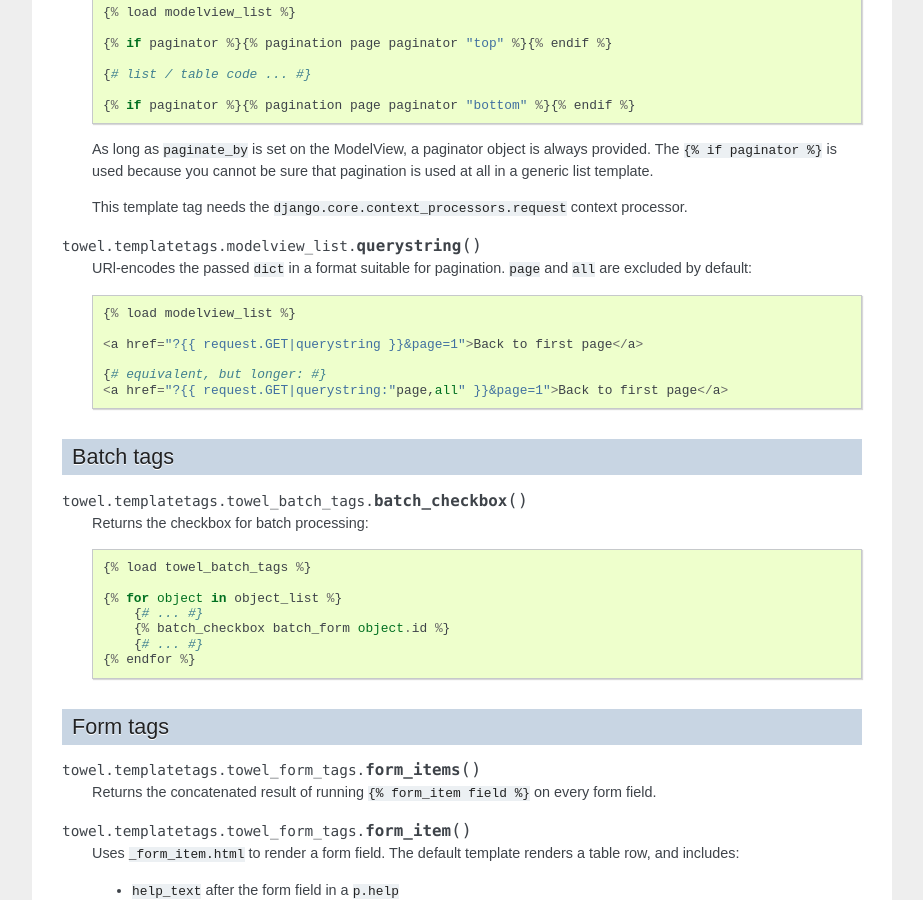
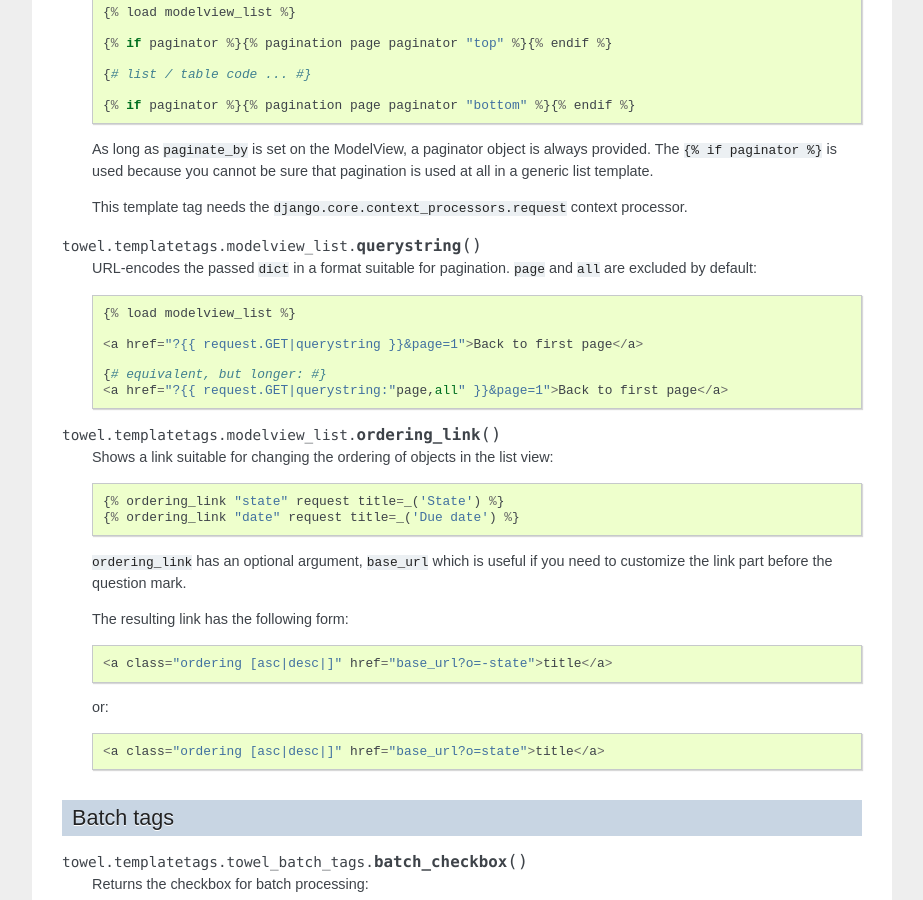
Before and after one commit to matthiask/towel, a Sphinx documentation site: the page built from docs/templatetags.txt, in a window 1280 px wide and 900 px high, scrolled down 868 px. Shown: the whole window, without its empty margins (198-1121 px from the left). Built offline with Sphinx 7.4.7, drawn with Linux system fonts in a browser that asks for light colours; some of the changed text lies outside the part shown.

Commit message:
Work on the docs a bit, especially the deletion and inline formsets part

```diff
--- a/docs/templatetags.txt
+++ b/docs/templatetags.txt
@@ -77,7 +77,7 @@
 
 .. function:: querystring
 
-   URl-encodes the passed ``dict`` in a format suitable for pagination. ``page``
+   URL-encodes the passed ``dict`` in a format suitable for pagination. ``page``
    and ``all`` are excluded by default::
 
        {% load modelview_list %}
@@ -88,7 +88,25 @@
        <a href="?{{ request.GET|querystring:"page,all" }}&page=1">Back to first page</a>
 
 
+.. function:: ordering_link
 
+   Shows a link suitable for changing the ordering of objects in the
+   list view::
+
+       {% ordering_link "state" request title=_('State') %}
+       {% ordering_link "date" request title=_('Due date') %}
+
+   ``ordering_link`` has an optional argument, ``base_url`` which is
+   useful if you need to customize the link part before the question
+   mark.
+
+   The resulting link has the following form::
+
+       <a class="ordering [asc|desc|]" href="base_url?o=-state">title</a>
+
+   or::
+
+       <a class="ordering [asc|desc|]" href="base_url?o=state">title</a>
 
 
 Batch tags
@@ -159,7 +177,6 @@
        {% load towel_form_tags %}
 
        <script type="text/javascript" src="PATH_TO_JQUERY.JS"></script>
-
        <script type="text/javascript" src="{{ STATIC_URL }}towel/towel.js"></script>
        <style type="text/css">.empty { display: none; }</style>
 
@@ -167,7 +184,7 @@
            {% form_errors form formset %}
 
            <table>
-           {% for field in form %}{% form_item field %}
+           {% for field in form %}{% form_item field %}{% endfor %}
            </table>
 
            <h2>Formset</h2>
```
Also changed, not shown: docs/api/deletion.txt (added, +8 -0 lines), docs/index.txt (+8 -1 lines), docs/installation.txt (+10 -7 lines), docs/modelviews.txt (+66 -15 lines), docs/overview.txt (deleted, +0 -12 lines), 3 other files.
